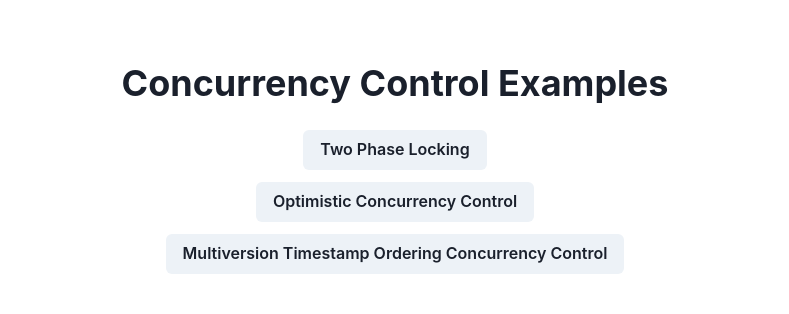
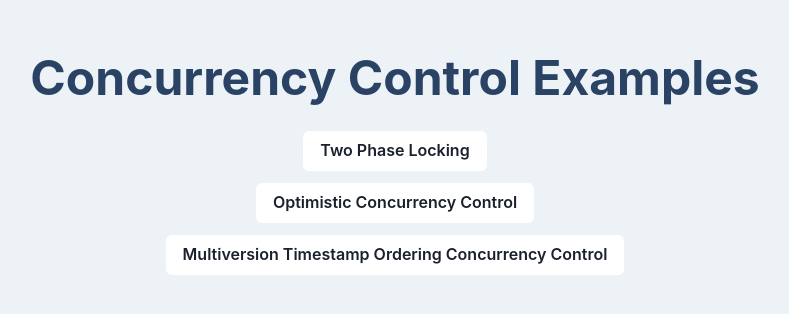
Before and after one commit to henryanandsr/concurrency_control, a React (Vite) app: page / in a window 1280 px wide. Shown: the part 232-546 px from the top of the page, without its empty margins (245-1034 px from the left). Built offline with nearby package versions, Linux system fonts and the light colour scheme.

Commit message:
refactor: style

```diff
--- a/src/pages/Landing.jsx
+++ b/src/pages/Landing.jsx
@@ -9,18 +9,43 @@ export default function Landing() {
             flexDirection="column"
             justifyContent="center"
             alignItems="center"
+            padding={12}
             height="100vh"
             width="100vw"
+            background={"#edf2f7"}
         >
-            <Heading mb={6}>Concurrency Control Examples</Heading>
+            <Heading
+            fontSize={"5xl"}
+            mb={6}
+            color={"#2a4365"}
+            >Concurrency Control Examples</Heading>
             <Link to="/two-phase-locking">
-                <Button mb={3}>Two Phase Locking</Button>
+                <Button mb={3}
+                backgroundColor={"white"}
+                _hover={{
+                    bg: "#2a4365",
+                    color: "white",
+                }}
+                >Two Phase Locking</Button>
             </Link>
             <Link to="/optimistic-concurrency-control">
-                <Button mb={3}>Optimistic Concurrency Control</Button>
+                <Button mb={3}
+                backgroundColor={"white"}
+                _hover={{
+                    bg: "#2a4365",
+                    color: "white",
+                }}
+                >Optimistic Concurrency Control</Button>
             </Link>
             <Link to="/mvcc">
-                <Button>Multiversion Timestamp Ordering Concurrency Control</Button>
+                <Button
+                mb={3}
+                backgroundColor={"white"}
+                _hover={{
+                    bg: "#2a4365",
+                    color: "white",
+                }}
+                >Multiversion Timestamp Ordering Concurrency Control</Button>
             </Link>
         </Box>
     );
--- a/src/pages/OptimisticConcurrencyControl.jsx
+++ b/src/pages/OptimisticConcurrencyControl.jsx
@@ -35,16 +35,35 @@ export default function OptimisticConcurrencyControl() {
     };
 
     return (
-        <Box textAlign="center" p={10} height="100%" minHeight="100vh" width="100vw">
-            <Heading mb={6}>Optimistic Concurrency Control</Heading>
+        <Box
+        textAlign="center"
+        p={12}
+        height="100vh"
+        width={"100vw"}
+        alignItems="center"
+        justifyContent="center"
+        background={"#edf2f7"}>
+            <Heading mb={6}
+            color={"#2a4365"}
+            marginTop={"30vh"}
+            >Optimistic Concurrency Control</Heading>
             <Input
                 type="text"
                 placeholder="Enter something..."
                 value={inputSequence}
                 onChange={handleInputChange}
                 mb={4}
+                width={"50vw"}
+                background={"white"}
             />
-            <Button onClick={handleButtonClick} colorScheme="blue">
+            <Button onClick={handleButtonClick}
+            colorScheme="blue"
+            marginLeft={4}
+            _hover={{
+                bg: "white",
+                color: "#4299e1",
+            }}
+            >
                 Submit
             </Button>
 
--- a/src/pages/TwoPhaseLocking.jsx
+++ b/src/pages/TwoPhaseLocking.jsx
@@ -18,16 +18,36 @@ export default function TwoPhaseLocking() {
     };
 
     return (
-        <Box textAlign="center" p={10} height="100vh" width="100vw">
-            <Heading mb={6}>Two Phase Locking</Heading>
+        <Box
+        textAlign="center"
+        p={12}
+        height="100vh"
+        width={"100vw"}
+        alignItems="center"
+        justifyContent="center"
+        background={"#edf2f7"}
+        >
+            <Heading mb={6}
+            marginTop={"30vh"}
+            color={"#2a4365"}
+            >Two Phase Locking</Heading>
             <Input
                 type="text"
                 placeholder="Enter something..."
                 value={inputSequence}
                 onChange={handleInputChange}
                 mb={4}
+                width={"50vw"}
+                background={"white"}
             />
-            <Button onClick={handleButtonClick} colorScheme="blue">
+            <Button
+            onClick={handleButtonClick}
+            colorScheme="blue"
+            marginLeft={4}
+            _hover={{
+                bg: "white",
+                color: "#4299e1",
+            }}>
                 Submit
             </Button>
 
```
